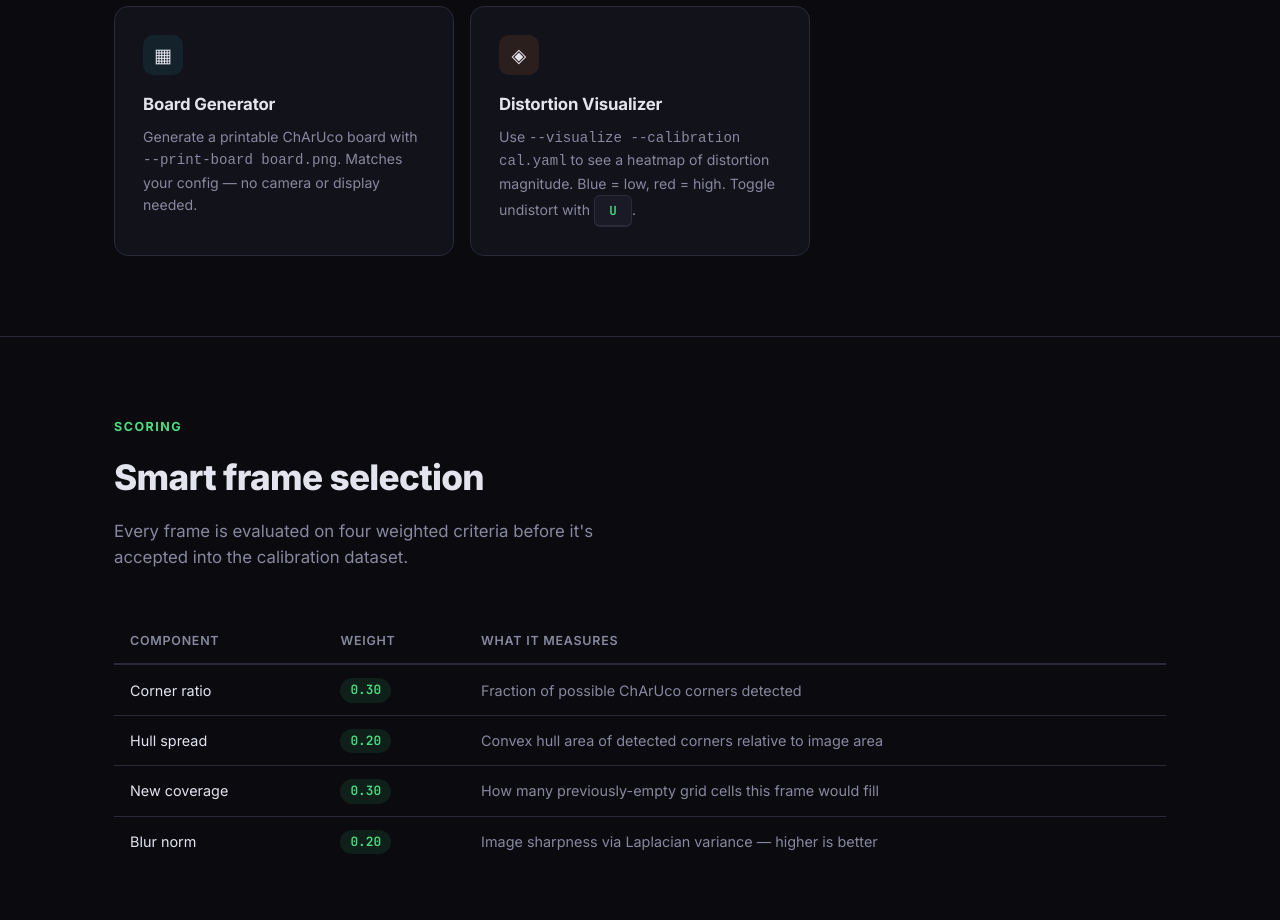
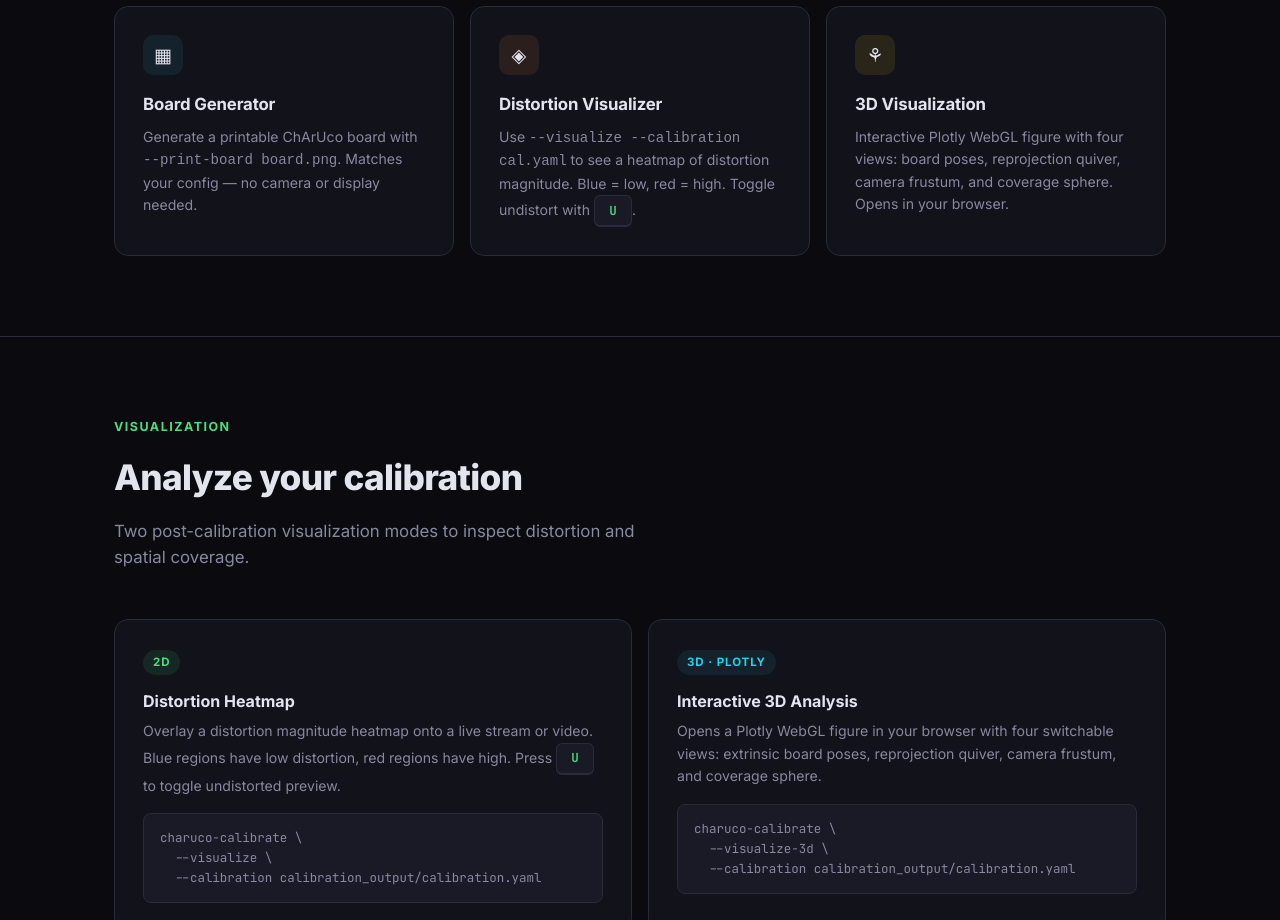
Before and after one commit to yobahcorp/charuco_calibrator, a plain HTML site: page docs/index.html in a window 1280 px wide. Shown: the part 1880-2800 px from the top of the page. Drawn offline with Linux system fonts and the light colour scheme.

Commit message:
Update landing page with 3D visualization section, add gitignore entries
Co-Authored-By: Claude Opus 4.6 <noreply@anthropic.com>

```diff
--- a/docs/index.html
+++ b/docs/index.html
@@ -498,6 +498,7 @@
       <div class="logo"><span>&lt;/&gt;</span> ChArUco Calibrator</div>
       <div class="nav-links">
         <a href="#features">Features</a>
+        <a href="#visualization">Visualization</a>
         <a href="#config">Config</a>
         <a href="#ros">ROS 2</a>
         <a href="https://github.com/yobahcorp/charuco_calibrator">GitHub</a>
@@ -596,6 +597,62 @@
           <div class="feature-icon fi-orange">&#9672;</div>
           <h3>Distortion Visualizer</h3>
           <p>Use <code>--visualize --calibration cal.yaml</code> to see a heatmap of distortion magnitude. Blue = low, red = high. Toggle undistort with <kbd>U</kbd>.</p>
+        </div>
+
+        <div class="feature-card">
+          <div class="feature-icon fi-yellow">&#9880;</div>
+          <h3>3D Visualization</h3>
+          <p>Interactive Plotly WebGL figure with four views: board poses, reprojection quiver, camera frustum, and coverage sphere. Opens in your browser.</p>
+        </div>
+      </div>
+    </div>
+  </section>
+
+  <div class="divider"></div>
+
+  <!-- Visualization -->
+  <section class="section" id="visualization">
+    <div class="container">
+      <div class="section-label">Visualization</div>
+      <h2>Analyze your calibration</h2>
+      <p>Two post-calibration visualization modes to inspect distortion and spatial coverage.</p>
+
+      <div class="ros-options">
+        <div class="ros-card">
+          <span class="tag tag-quick">2D</span>
+          <h3>Distortion Heatmap</h3>
+          <p>Overlay a distortion magnitude heatmap onto a live stream or video. Blue regions have low distortion, red regions have high. Press <kbd>U</kbd> to toggle undistorted preview.</p>
+          <pre>charuco-calibrate \
+  --visualize \
+  --calibration calibration_output/calibration.yaml</pre>
+        </div>
+
+        <div class="ros-card">
+          <span class="tag tag-rec">3D &middot; Plotly</span>
+          <h3>Interactive 3D Analysis</h3>
+          <p>Opens a Plotly WebGL figure in your browser with four switchable views: extrinsic board poses, reprojection quiver, camera frustum, and coverage sphere.</p>
+          <pre>charuco-calibrate \
+  --visualize-3d \
+  --calibration calibration_output/calibration.yaml</pre>
+        </div>
+      </div>
+
+      <div class="keys-grid" style="margin-top: 24px;">
+        <div class="key-item" style="flex-direction: column; align-items: flex-start; gap: 6px;">
+          <span style="color: var(--accent); font-weight: 600; font-size: 0.82rem;">Extrinsic View</span>
+          <span>Camera frustum + all board poses colored by reprojection error</span>
+        </div>
+        <div class="key-item" style="flex-direction: column; align-items: flex-start; gap: 6px;">
+          <span style="color: var(--accent2); font-weight: 600; font-size: 0.82rem;">Reprojection Quiver</span>
+          <span>3D scatter of corners with error direction arrows</span>
+        </div>
+        <div class="key-item" style="flex-direction: column; align-items: flex-start; gap: 6px;">
+          <span style="color: var(--orange); font-weight: 600; font-size: 0.82rem;">Camera Frustum</span>
+          <span>FOV pyramid with board center positions colored by distance</span>
+        </div>
+        <div class="key-item" style="flex-direction: column; align-items: flex-start; gap: 6px;">
+          <span style="color: var(--yellow); font-weight: 600; font-size: 0.82rem;">Coverage Sphere</span>
+          <span>Board viewing directions on a unit sphere, showing angular gaps</span>
         </div>
       </div>
     </div>
```
Also changed, not shown: 2 other files.
